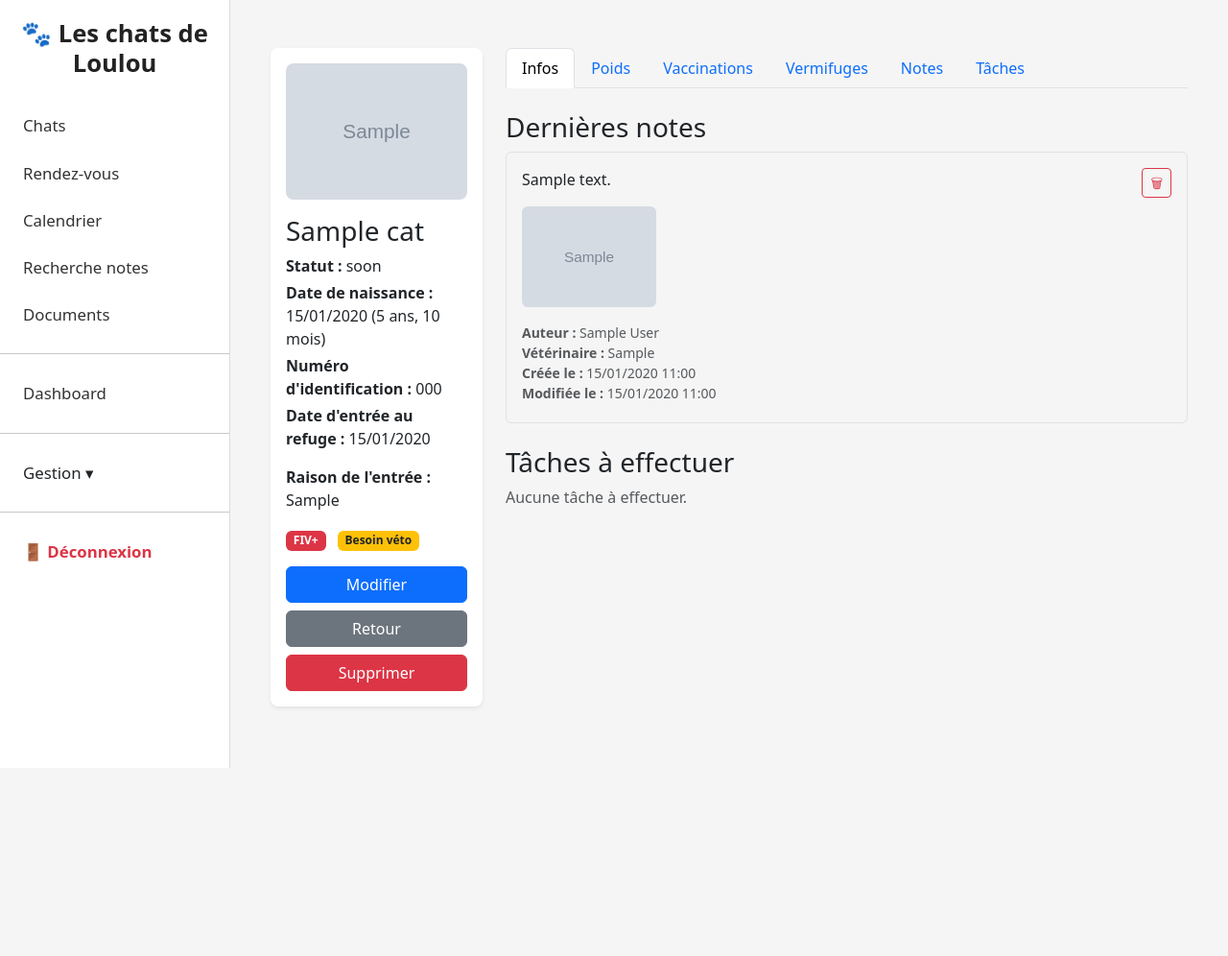
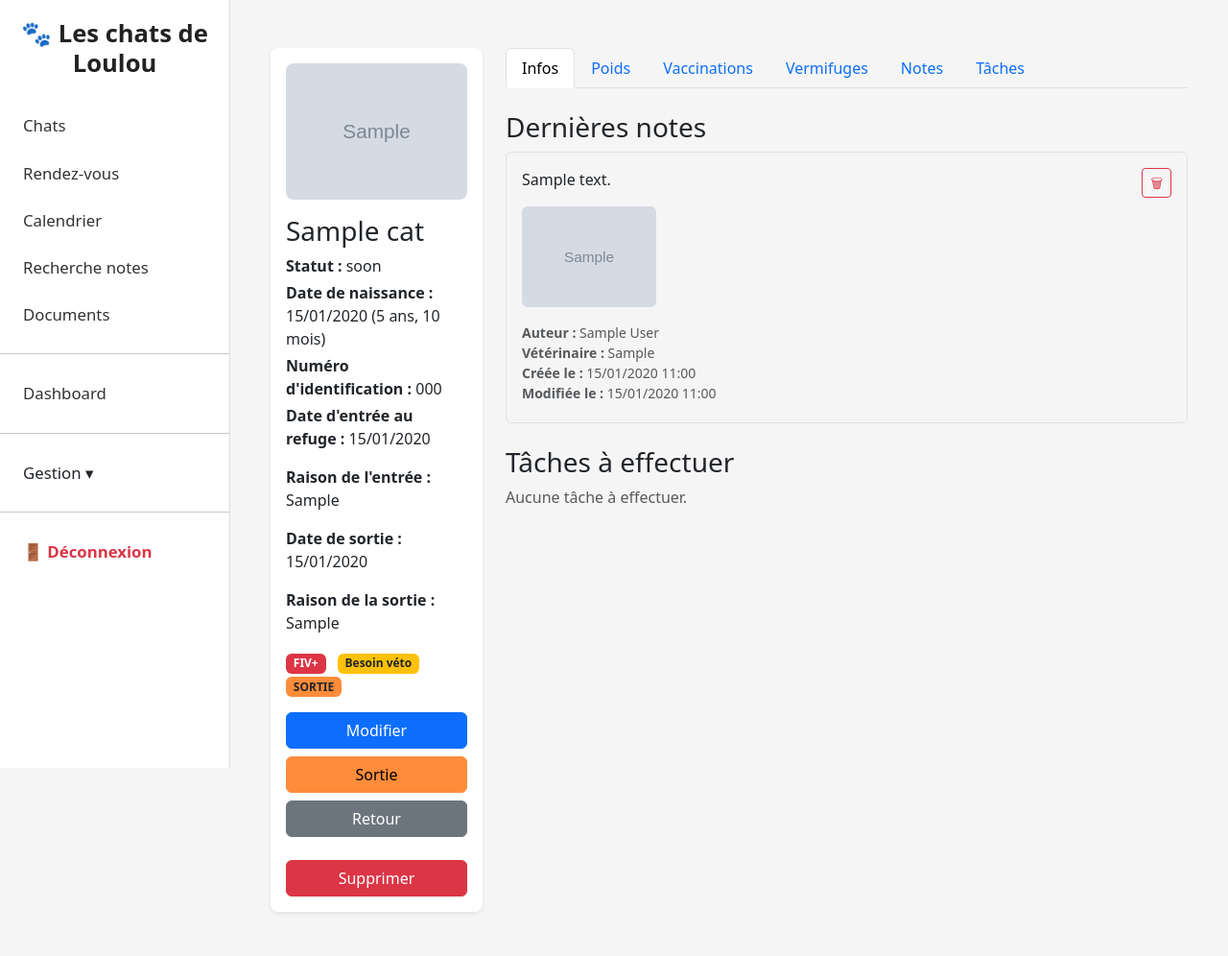
Before and after one commit to Sqnk/leschatsdelou, a Flask app: page /cats/1 in a window 1280 px wide. Shown: the whole page at 96% size. Before the commit the page ends 800 px from the top, so only its background shows below. Run offline with Flask 3, Linux system fonts and the light colour scheme; the visitor is signed in with stand-in values (Sample User, id 1); tables that the repository leaves empty hold one stand-in row (values such as "Sample post"); grey boxes marked "Sample" are stand-in pictures; some libraries are stand-ins or nearby versions.

Commit message:
Add files via upload

```diff
--- a/templates/cat_detail.html
+++ b/templates/cat_detail.html
@@ -135,6 +135,47 @@
     </div>
   </div>
 </div>
+<!-- MODAL SORTIE -->
+<div class="modal fade" id="exitCatModal" tabindex="-1">
+  <div class="modal-dialog">
+    <div class="modal-content">
+      <form action="{{ url_for('cat_exit', cat_id=cat.id) }}" method="POST">
+
+        <div class="modal-header">
+          <h5 class="modal-title">Sortie du refuge</h5>
+          <button type="button" class="btn-close" data-bs-dismiss="modal"></button>
+        </div>
+
+        <div class="modal-body">
+
+          <label class="form-label">Date de sortie</label>
+          <input type="date" name="exit_date" class="form-control mb-3" required>
+
+          <label class="form-label">Raison</label>
+          <select name="exit_reason" class="form-select" required>
+              <option value="">— Sélectionner —</option>
+              <option value="Placé">Plac&eacute;</option>
+              <option value="Rendu à son propriétaire">Rendu à son propriétaire</option>
+              <option value="Décédé">Décédé</option>
+              <option value="Échappé">Échappé</option>
+              <option value="Transféré vers un autre établissement">
+                Transféré vers un autre établissement
+              </option>
+          </select>
+
+        </div>
+
+        <div class="modal-footer">
+          <button type="button" class="btn btn-secondary" data-bs-dismiss="modal">Annuler</button>
+          <button class="btn btn-warning" style="background-color:#ff8c3a; border-color:#ff8c3a;">
+            Enregistrer la sortie
+          </button>
+        </div>
+
+      </form>
+    </div>
+  </div>
+</div>
 
 <div id="cat-content" class="container-fluid">
   <div class="row mt-3">
@@ -176,29 +217,51 @@
           {% endif %}
         </p>
 		<p><strong>Raison de l'entrée :</strong> {{ cat.entry_reason or "—" }}</p>
+		{% if cat.exit_date %}
+		<p class="mt-2"><strong>Date de sortie :</strong> {{ cat.exit_date.strftime('%d/%m/%Y') }}</p>
+		<p><strong>Raison de la sortie :</strong> {{ cat.exit_reason }}</p>
+		{% endif %}
         <div class="mb-3">
 			{% if cat.fiv %}
 			<span class="badge bg-danger me-2">FIV+</span>
 			{% endif %}
 			{% if cat.need_vet %}
-            <span class="badge bg-warning text-dark">Besoin véto</span>
+			<span class="badge bg-warning text-dark me-2">Besoin véto</span>
+			{% endif %}
+			{% if cat.exit_date %}
+			<span class="badge text-dark" style="background-color:#ff8c3a;">SORTIE</span>
 			{% endif %}
 		</div>
 
+
         <div class="d-grid gap-2">
+
+			<!-- Modifier -->
 			<button type="button" class="btn btn-primary" data-bs-toggle="modal" data-bs-target="#editCatModal">
 				Modifier
 			</button>
 
+			<!-- 🔥 BOUTON SORTIE (orange) -->
+			<button type="button" class="btn btn-warning" style="background-color:#ff8c3a; border-color:#ff8c3a;"
+				data-bs-toggle="modal" data-bs-target="#exitCatModal">
+				Sortie
+			</button>
+
+				<!-- Retour -->
 			<a href="{{ url_for('recherche') }}" class="btn btn-secondary">
 				Retour
 			</a>
 
+		</div>
+
+					<!-- 🔥 BOUTON SUPPRIMER ISOLÉ EN BAS -->
+			<div class="d-grid mt-4">
 				<button class="btn btn-danger" type="button"
 					data-bs-toggle="modal" data-bs-target="#deleteConfirmModal">
 					Supprimer
 				</button>
 			</div>
+
 
       </div>
     </div>
```
Lines whose indentation alone changed are shown as unchanged.
